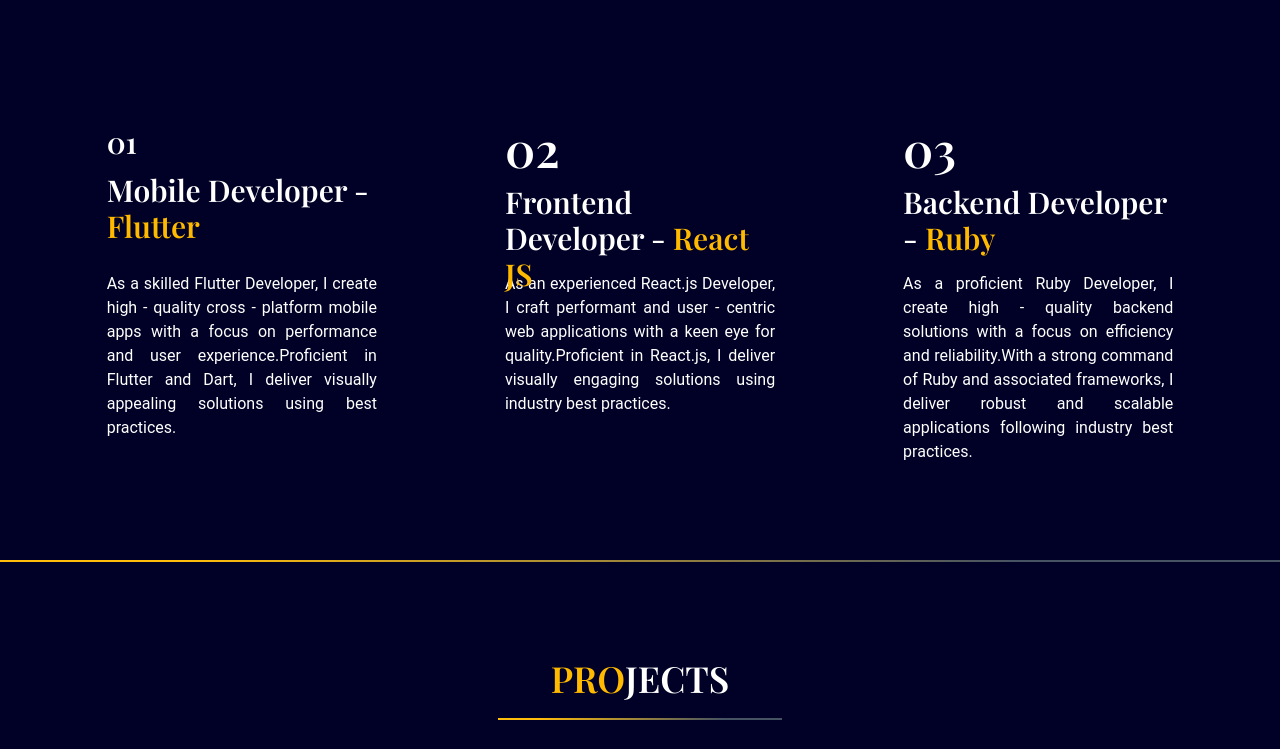
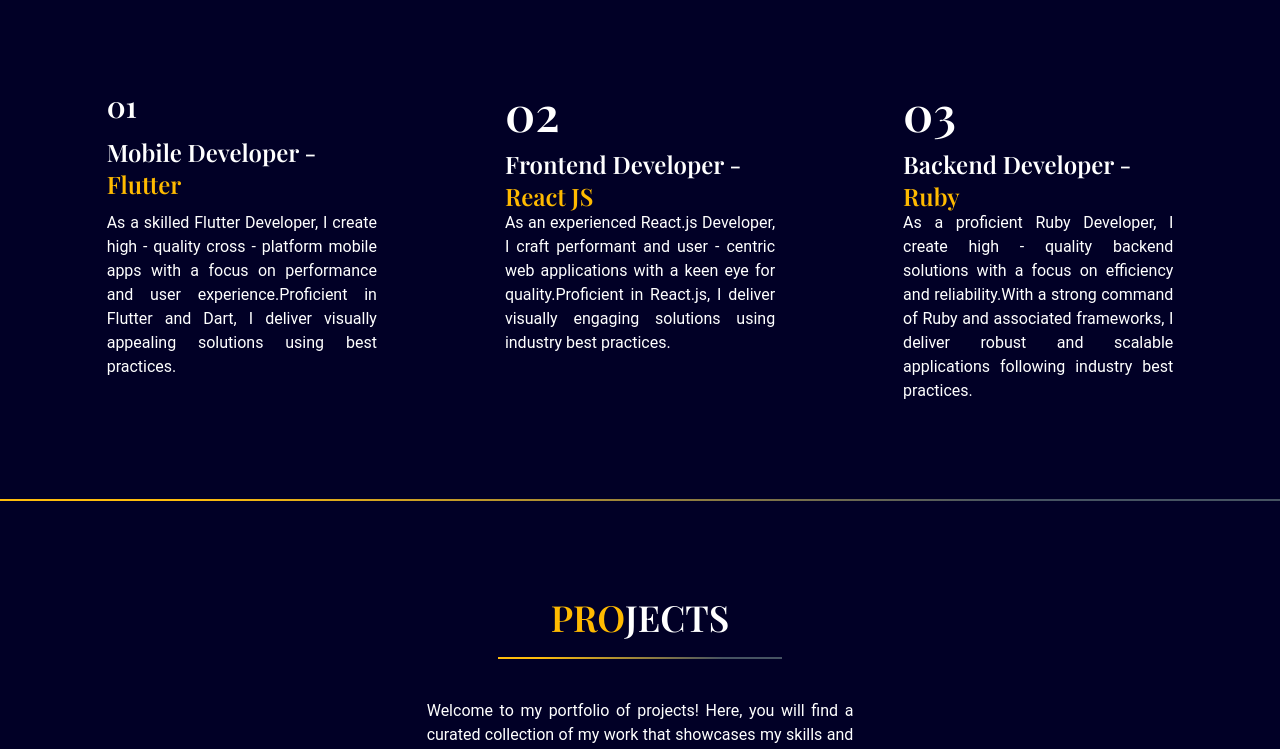
Before and after one commit to kennedyowusu/portfolio-app, a React (Vite) app: page / in a window 1280 px wide. Shown: the part 1000-1749 px from the top of the page. Built offline with nearby package versions, Linux system fonts and the light colour scheme.

Commit message:
update UI for small screens according to tailwind config

```diff
--- a/src/components/Skills.jsx
+++ b/src/components/Skills.jsx
@@ -7,7 +7,7 @@
   const isAboveLarge = useMediaQuery("(min-width: 1060px)");
 
   return (
-    <section id="skills" className="pt-10 pb-24">
+    <section id="skills" className="pt-10 pb-24 mt-[-36px]">
       {/* HEADER AND IMAGE SECTION */}
       <div className="md:flex md:justify-between md:gap-16 mt-32">
         <motion.div
@@ -65,12 +65,12 @@
           <div className="relative h-32">
             <div className="z-10">
               <p className="font-playfair font-semibold text-5xl sm:text-3xl md:text-3xl lg:text-3xl">01</p>
-              <p className="font-playfair font-semibold text-3xl mt-3">
+              <p className="font-playfair font-semibold text-3xl mt-3 xs:text-2xl">
                   Mobile Developer - <span className="text-yellow font-semibold"> Flutter</span>
               </p>
             </div>
           </div>
-          <p className="mt-5 text-justify">
+          <p className="mt-5 text-justify xs:mt-[-5px]">
             As a skilled Flutter Developer, I create high - quality cross - platform mobile apps with a focus on performance and user experience.Proficient in Flutter and Dart, I deliver visually appealing solutions using best practices.
           </p>
         </motion.div>
@@ -90,12 +90,12 @@
           <div className="relative h-32">
             <div className="z-10">
               <p className="font-playfair font-semibold text-5xl">02</p>
-              <p className="font-playfair font-semibold text-3xl mt-3">
+              <p className="font-playfair font-semibold text-3xl mt-3 xs:text-2xl">
                 Frontend Developer - <span className="text-yellow font-semibold"> React JS</span>
               </p>
             </div>
           </div>
-          <p className="mt-5 text-justify">
+          <p className="mt-5 text-justify xs:mt-[-5px]">
             As an experienced React.js Developer, I craft performant and user - centric web applications with a keen eye
             for quality.Proficient in React.js, I deliver visually engaging solutions using industry best practices.
           </p>
@@ -115,12 +115,12 @@
           <div className="relative h-32">
             <div className="z-10">
               <p className="font-playfair font-semibold text-5xl">03</p>
-              <p className="font-playfair font-semibold text-3xl mt-3">
+              <p className="font-playfair font-semibold text-3xl mt-3 xs:text-2xl">
                 Backend Developer - <span className="text-yellow font-semibold"> Ruby</span>
               </p>
             </div>
           </div>
-          <p className="mt-5 text-justify">
+          <p className="mt-5 text-justify xs:mt-[-5px]">
             As a proficient Ruby Developer, I create high - quality backend solutions with a focus on efficiency and reliability.With a strong command of Ruby and associated frameworks, I deliver robust and scalable applications following industry best practices.
           </p>
         </motion.div>
--- a/src/components/Testimonials.jsx
+++ b/src/components/Testimonials.jsx
@@ -20,7 +20,7 @@
           <span className="text-[#FFBA00]">TESTI</span> MONIALS
         </p>
         <Divider width="mx-auto w-2/5" />
-        <p className="mt-10 mb-[-8em]">
+        <p className="mt-10 mb-[-8em] xs:mb-10">
           Discover what clients and colleagues have to say about the quality and impact of my work.
         </p>
       </motion.div>
@@ -39,7 +39,7 @@
             visible: { opacity: 1, scale: 1 },
           }}
         >
-          <p className="text-center text-xl mb-12 xxs:text-center xxs:text-md">
+          <p className="text-center text-xl mb-12 xxs:text-center xxs:text-md xs:text-center">
             Exceptional web developer, delivering outstanding results with precision and creativity.
           </p>
           <p className="font-semibold
@@ -59,7 +59,7 @@
             visible: { opacity: 1, scale: 1 },
           }}
         >
-            <p className="text-center text-xl mb-12 xxs:text-center xxs:text-md">
+            <p className="text-center text-xl mb-12 xxs:text-center xxs:text-md xs:text-center">
               Exemplary Flutter developer. Transformed our online presence with impeccable expertise.
             </p>
             <p className="font-semibold
@@ -80,7 +80,7 @@
             visible: { opacity: 1, scale: 1 },
           }}
         >
-          <p className="text-center text-xl mb-12 xxs:text-center xxs:text-md">
+          <p className="text-center text-xl mb-12 xxs:text-center xxs:text-md xs:text-center">
             A talented web developer who delivers exceptional results with precision.
           </p>
           <p className="font-semibold
```
